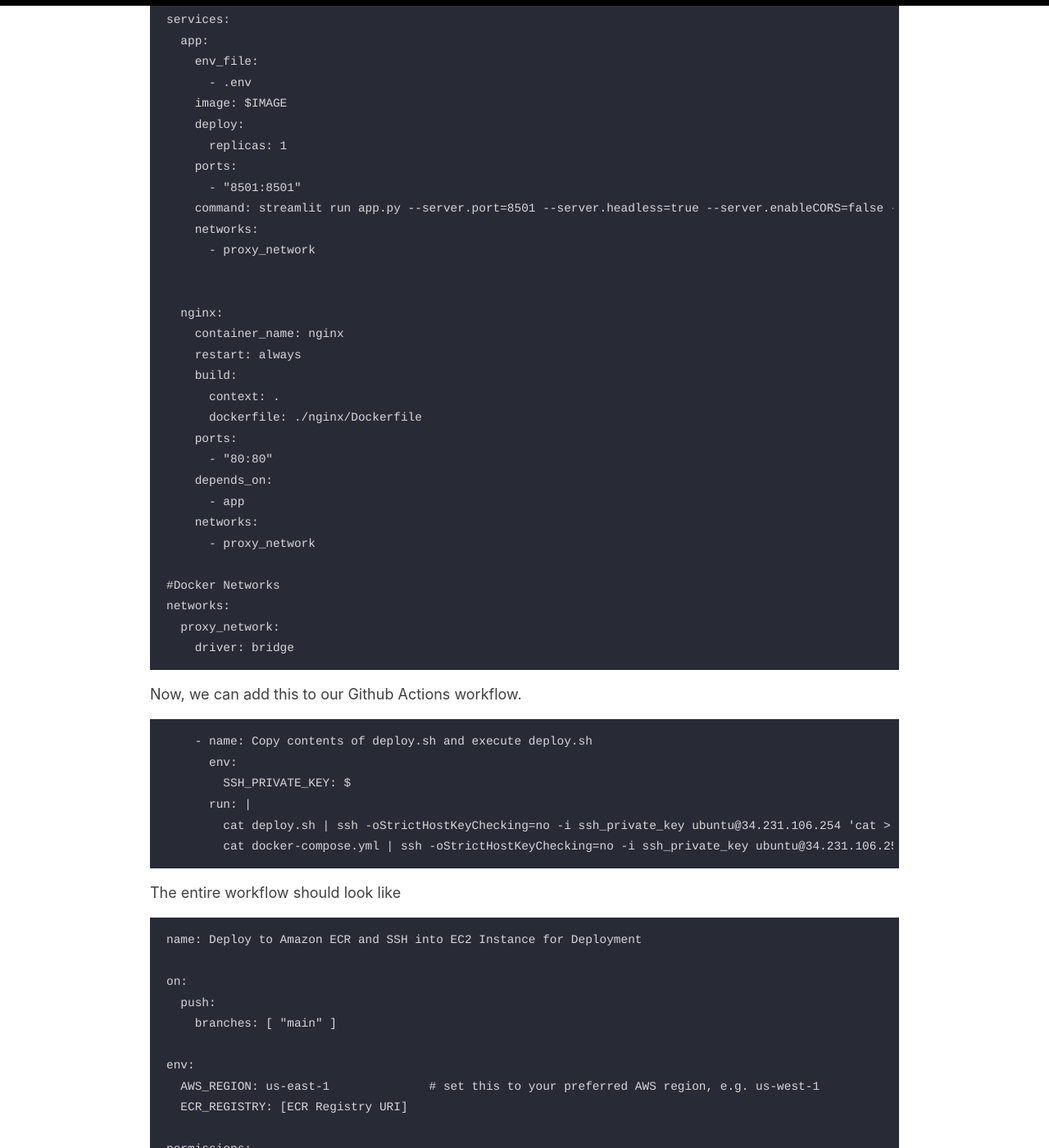
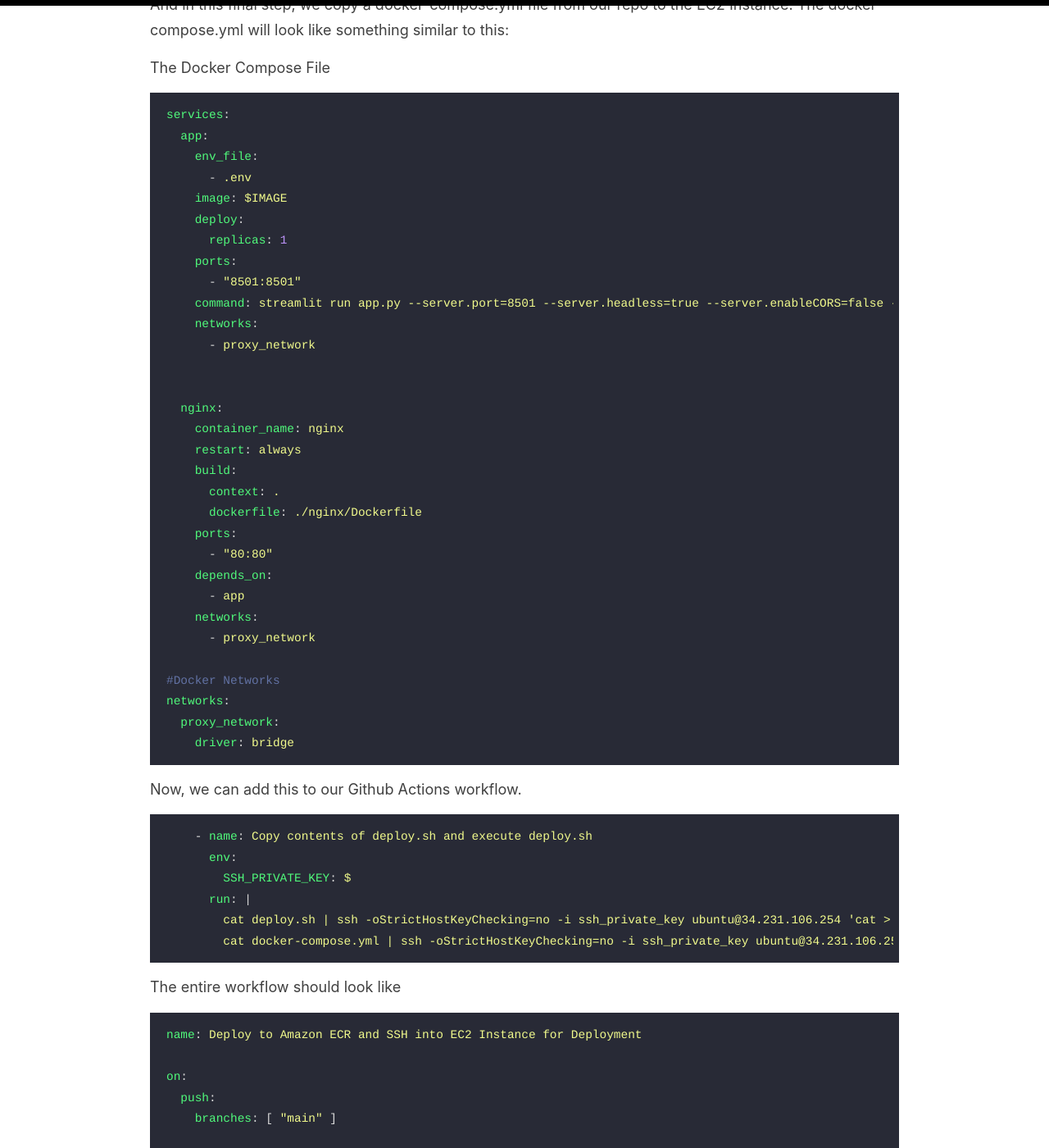
Before and after one commit to elizabethwillard/elizabethwillard.github.io, a Jekyll site: the page built from _posts/2024-04-15-using_githubactions_with_ecr_and_ec2.md, in a window 1280 px wide and 1400 px high, scrolled down 5830 px. Shown: the whole window at 82% size. Built offline with Jekyll 4.4.1, drawn with Linux system fonts in a browser that asks for light colours; some of the changed text lies outside the part shown.

Commit message:
Update 2024-04-15-using_githubactions_with_ecr_and_ec2.md

````diff
--- a/_posts/2024-04-15-using_githubactions_with_ecr_and_ec2.md
+++ b/_posts/2024-04-15-using_githubactions_with_ecr_and_ec2.md
@@ -52,7 +52,7 @@ This portion of the workflow is fairly simple to follow. I was having some issue
 
 But, we configure our AWS credentials using the ARN value from the IAM role we created earlier. Then, we log into AWS ECR before we build, tag, and push the image. In this workflow, I have chosen to dynamically set the tag value
 
-```
+```yaml
 name: Deploy to Amazon ECR and SSH into EC2 Instance for Deployment
 
 on:
@@ -111,7 +111,7 @@ I want to call attention to the last line `echo "IMAGE=$ECR_REGISTRY/$ECR_REPOSI
 5. We can now create an EC2 instance. See [this other post](https://elizabethwillard.github.io/starting-ec2-with-jupyter-hub/) for configuring an EC2 instance. We will need to add our our SSH private key to our Github repo secrets. From there, we can append this to our Github Actions workflow file, which echoes the SSH value from our Github Secrets to a file called ssh_private_key. The Github Actions runner then enables read and write permissions on this file in order to use it to access our EC2 Instance. We then copy the contents of our Nginx folder, which has
 
 
-```
+```yaml
     - name: Create SSH key
       env:
         SSH_PRIVATE_KEY: ${{ secrets.SSH_PRIVATE_KEY }}
@@ -122,7 +122,7 @@ I want to call attention to the last line `echo "IMAGE=$ECR_REGISTRY/$ECR_REPOSI
 6. We need to create a folder in our Github repo called "nginx" and add a Dockerfile and a .conf file for Nginx to use.
 The project.conf file will look like this:
 
-```
+```yaml
 server {
     listen 443 ssl http2;
     listen [::]:443 ssl http2;
@@ -164,7 +164,7 @@ server {
 
 Our Dockerfile will be:
 
-```
+```yaml
 FROM nginx:1.15.8
 
 RUN rm /etc/nginx/conf.d/default.conf
@@ -173,7 +173,7 @@ CMD ["nginx", "-g", "daemon off;"]
 ```
 
 7. From here, we can add the next step to our Github Actions workflow, which uses the ssh_private_key file we created earlier in the workflow to copy the contents of the /nginx directory to the EC2 instance. We then echo the $IMAGE variable to a file called .env, which will be used in our Docker-Compose workflow to take advantage of the dynamically tagged image in the ECR repository. This .env file is copied over to the EC2 Instance as well.
-```
+```yaml
 
     - name: Copy files over and deploy environment variable for Docker Compose
       env:
@@ -200,7 +200,7 @@ docker-compose --env-file .env up -d
 And in this final step, we copy a docker-compose.yml file from our repo to the EC2 Instance. The docker-compose.yml will look like something similar to this:
 
 The Docker Compose File
-```
+```yaml
 services:
   app:
     env_file:
@@ -235,7 +235,7 @@ networks:
 ```
 
 Now, we can add this to our Github Actions workflow.
-```
+```yaml
     - name: Copy contents of deploy.sh and execute deploy.sh
       env:
         SSH_PRIVATE_KEY: ${{ secrets.SSH_PRIVATE_KEY }}
@@ -247,7 +247,7 @@ Now, we can add this to our Github Actions workflow.
 
 The entire workflow should look like
 
-```
+```yaml
 name: Deploy to Amazon ECR and SSH into EC2 Instance for Deployment
 
 on:
````
